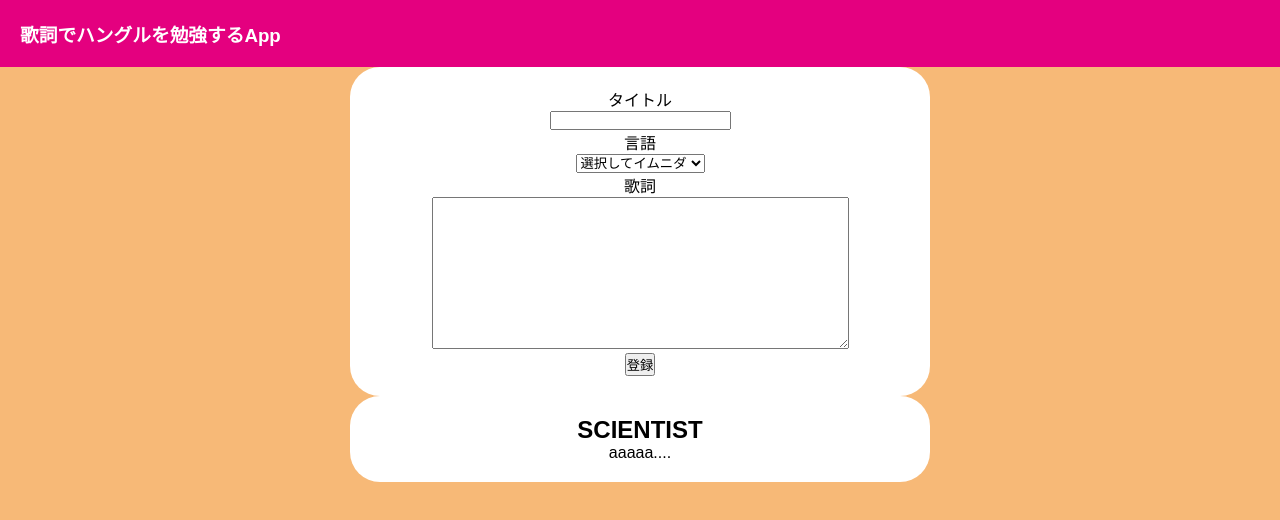
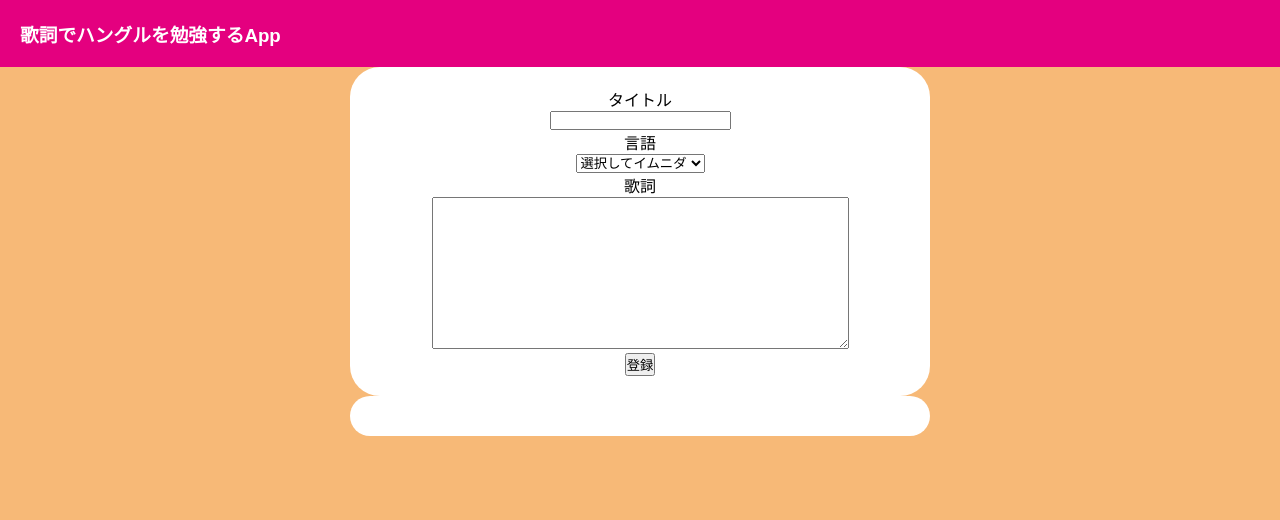
Before and after one commit to pchm13/studyHangul, a React (Create React App) app: page / in a window 1280 px wide. Shown: the top 520 px of the page. Built offline with nearby package versions, Linux system fonts and the light colour scheme.

Commit message:
詳細エリアに入力値渡す

```diff
--- a/src/App.jsx
+++ b/src/App.jsx
@@ -23,7 +23,7 @@ const App = () => {
     return (
         <>
             <div className="inputArea">
-                {/* todo サーバと通信させる時formタグ復活させる */}
+                <form>
                     <label htmlFor="title">タイトル</label>
                     <input type="text" id="title" name="title" value={title} onChange={onChangeInputTitle} />
                     <label htmlFor="language">言語</label>
@@ -35,6 +35,7 @@ const App = () => {
                     <label htmlFor="lyric">歌詞</label>
                     <textarea id="lyric" name="lyric" rows="10" cols="50" value={lyric} onChange={onChangeInputLyric} />
                     <input type="button" value="登録" onClick={onClickAdd} />
+                </form>
             </div>
 
             <div className="choiceArea">
@@ -48,10 +49,14 @@ const App = () => {
             </div>
 
             <div className="detailArea">
-                {/* 登録曲名表示 */}
-                <h2 className="title">SCIENTIST</h2>
-                {/* 登録歌詞表示 */}
-                <div className="lyric">aaaaa....</div>
+                {songs.map((song) => {
+                    return (
+                        <>
+                            <h2 className="title" key={song[0]}>{song[0]}</h2>
+                            <div className="lyric">{song[2]}</div>
+                        </>
+                    )
+                })}
             </div>
         </>
     );
```
Lines whose indentation alone changed are shown as unchanged.
